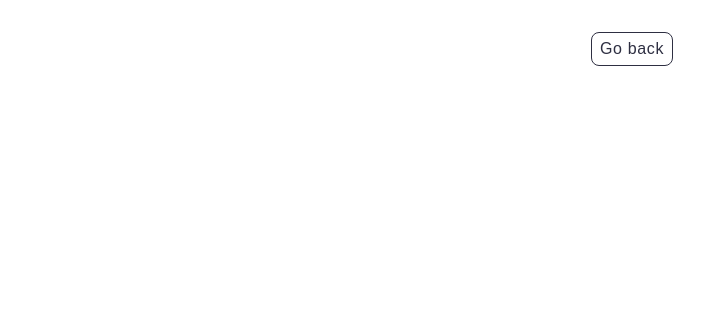
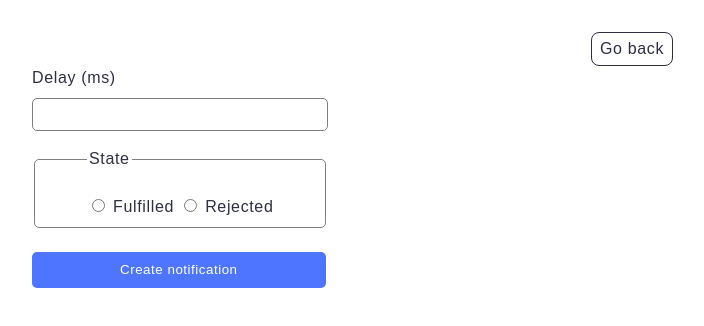
Before and after one commit to Alinavinnik/goit-js-hw-10, a website built with Vite: page src/2-snackbar.html in a window 1280 px wide. Shown: the whole page, without its empty margins (8-712 px from the left). Built offline with nearby package versions, Linux system fonts and the light colour scheme.

Commit message:
add css for snackbar

```diff
--- a/src/2-snackbar.html
+++ b/src/2-snackbar.html
@@ -11,6 +11,26 @@
     <main>
       <div class="container">
         <a class="back-link" href="./index.html">Go back</a>
+        <form class="form">
+          <label class="lable-delay">
+            Delay (ms)
+            <input class="input-delay" type="number" name="delay" required />
+          </label>
+
+          <fieldset class="fieldset">
+            <legend>State</legend>
+            <label>
+              <input type="radio" name="state" value="fulfilled" required />
+              Fulfilled
+            </label>
+            <label>
+              <input type="radio" name="state" value="rejected" required />
+              Rejected
+            </label>
+          </fieldset>
+
+          <button class="btn-submit" type="submit">Create notification</button>
+        </form>
       </div>
     </main>
     <script type="module" src="./js/2-snackbar.js"></script>
--- a/src/css/1-timer.css
+++ b/src/css/1-timer.css
@@ -11,8 +11,9 @@
   border: 1px solid #808080;
   border-radius: 4px;
   width: 250px;
+  transition: border 0.5s ease;
 }
-#datetime-picker:hover {
+#datetime-picker:not(:disabled):hover {
   border: 1px solid #000000;
 }
 #datetime-picker:active {
@@ -32,10 +33,15 @@
   color: #ffffff;
   font-weight: 500;
   letter-spacing: 0.04em;
+  transition: background-color 0.5s ease;
 }
 .btn-start:disabled {
   background-color: #cfcfcf;
   color: #989898;
+}
+.btn-start:not(:disabled):hover,
+.btn-start:not(:disabled):active {
+  background-color: #6c8cff;
 }
 .timer {
   display: flex;
--- /dev/null
+++ b/src/css/2-snackbar.css
@@ -0,0 +1,37 @@
+.lable-delay {
+  display: flex;
+  flex-direction: column;
+  justify-content: start;
+  text-align: start;
+}
+.input-delay {
+  width: 270px;
+  padding: 8px 12px;
+  border: 1px solid #808080;
+  border-radius: 5px;
+  margin-top: 8px;
+  margin-bottom: 16px;
+}
+.fieldset {
+  padding: 24px 52px 8px;
+  width: fit-content;
+  border-radius: 5px;
+  border: 1px solid #808080;
+  margin-bottom: 24px;
+}
+legend {
+  text-align: start;
+}
+.btn-submit {
+  padding: 8px 88px;
+  background-color: #4e75ff;
+  color: #fff;
+  border: none;
+  outline: none;
+  width: fit-content;
+  margin-left: 0;
+  display: block;
+  border-radius: 5px;
+  line-height: 1.5;
+  letter-spacing: 0.04em;
+}
--- a/src/css/styles.css
+++ b/src/css/styles.css
@@ -14,3 +14,4 @@
 @import url('./header.css');
 @import url('./back-link.css');
 @import url('./1-timer.css');
+@import url('./2-snackbar.css');
```
